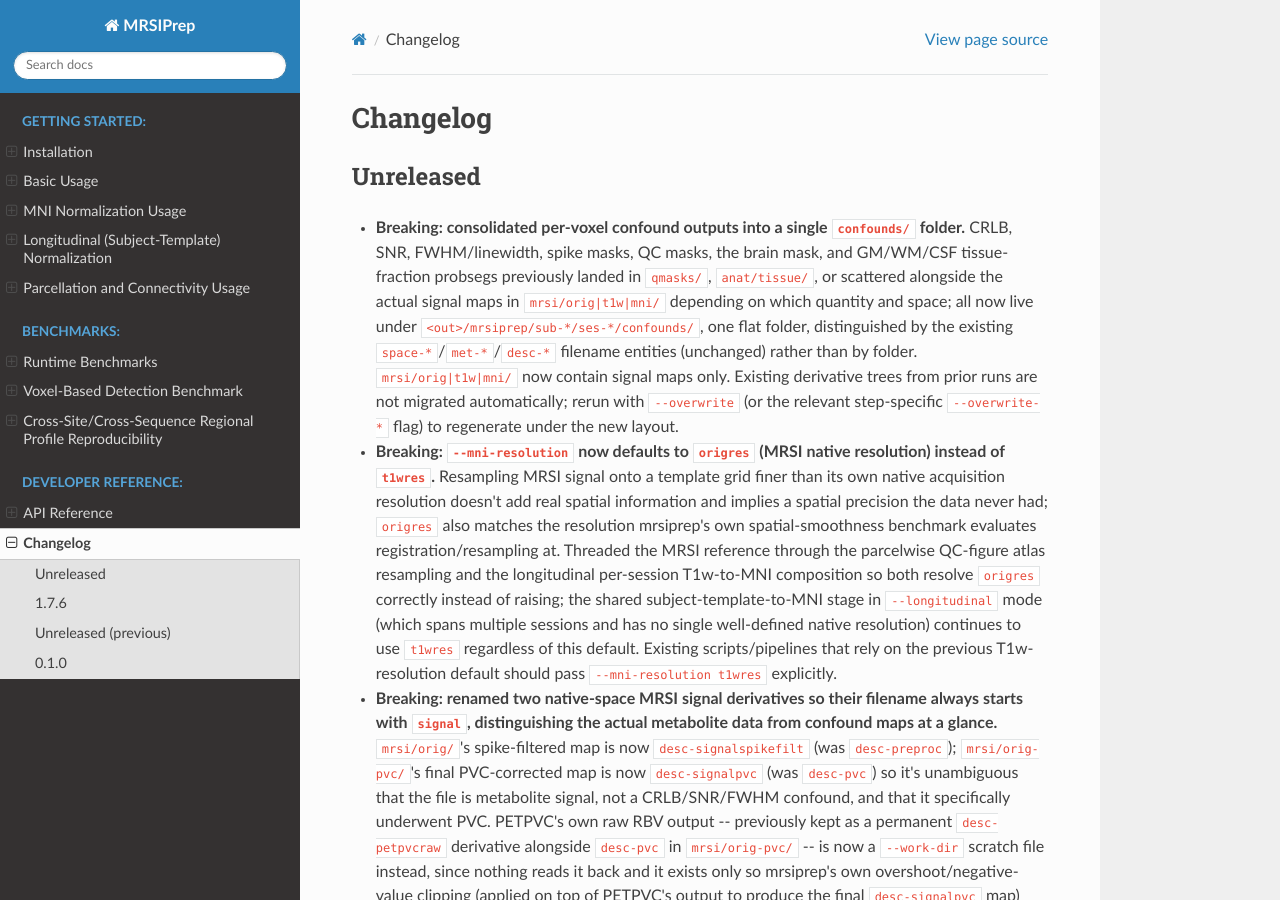
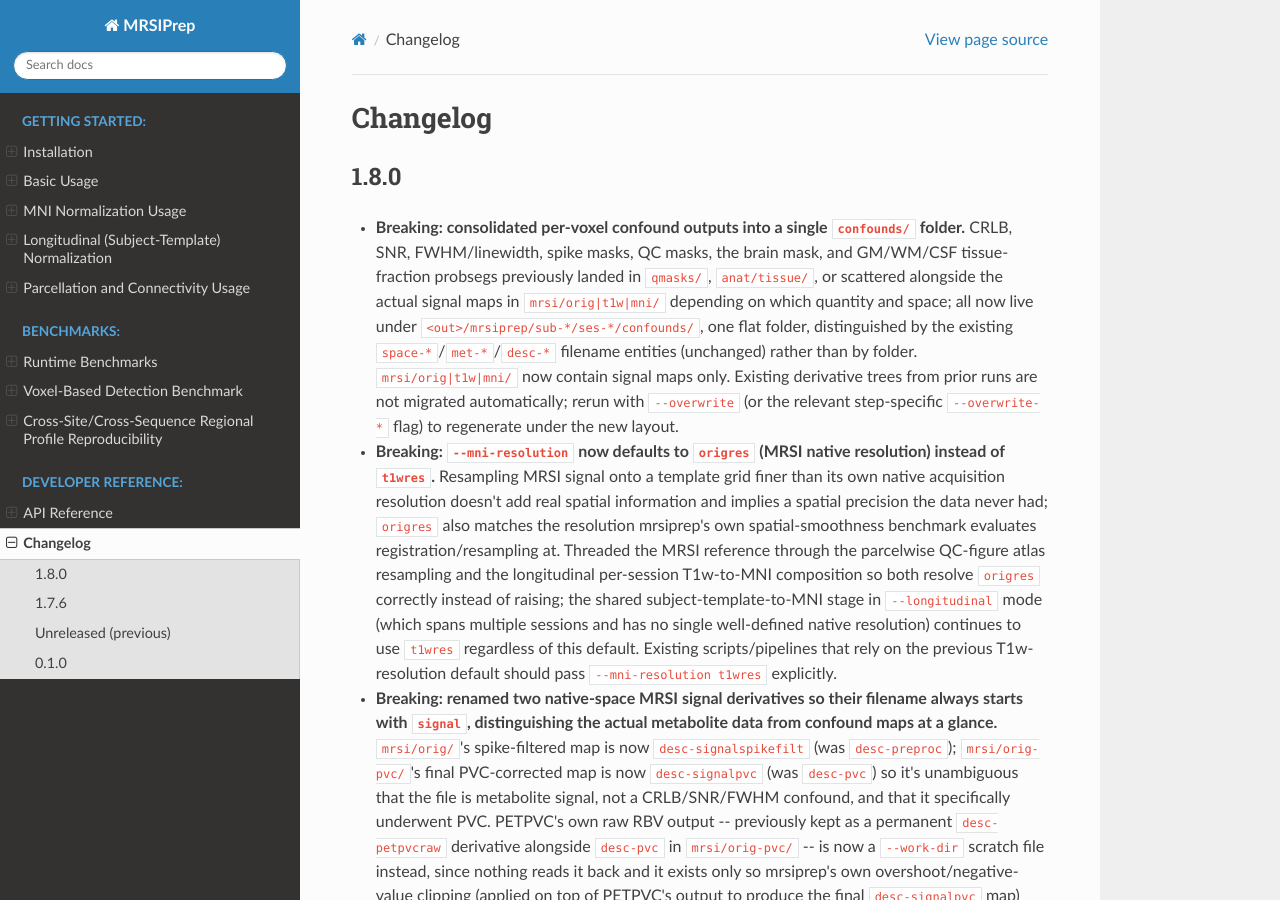
Before and after one commit to MRSI-Psychosis-UP/MRSIPrep, a Sphinx documentation site: the page built from docs/changelog.md, in a window 1280 px wide and 900 px high. Built offline with Sphinx 7.4.7 and the Read the Docs theme 3.1.0, drawn with Linux system fonts in a browser that asks for light colours.

Commit message:
Bump to v1.8.0
Three breaking derivative-output changes since v1.7.7: confounds/ folder
consolidation, --mni-resolution defaulting to origres, and the
desc-signalspikefilt/desc-signalpvc renames -- see changelog.

```diff
--- a/docs/changelog.md
+++ b/docs/changelog.md
@@ -1,6 +1,6 @@
 # Changelog
 
-## Unreleased
+## 1.8.0
 
 - **Breaking: consolidated per-voxel confound outputs into a single
   `confounds/` folder.** CRLB, SNR, FWHM/linewidth, spike masks, QC masks,
--- a/pyproject.toml
+++ b/pyproject.toml
@@ -4,7 +4,7 @@
 
 [project]
 name = "mrsiprep"
-version = "1.7.7"
+version = "1.8.0"
 description = "BIDS-like preprocessing pipeline for quantified whole-brain MRSI derivatives"
 readme = "README.md"
 requires-python = ">=3.9"
```
